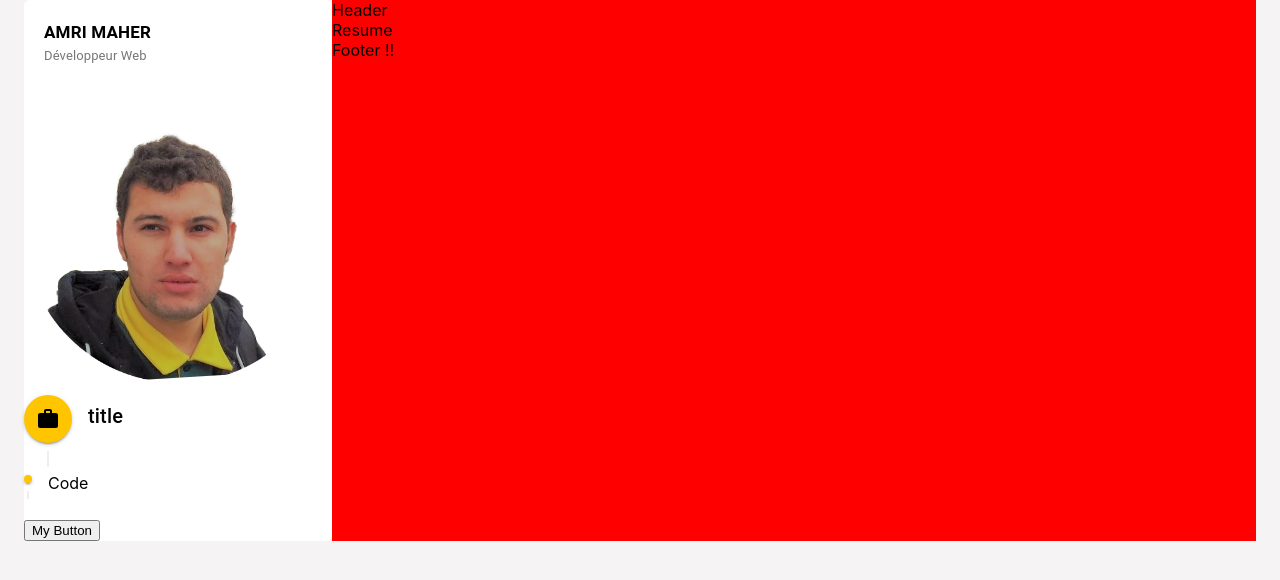
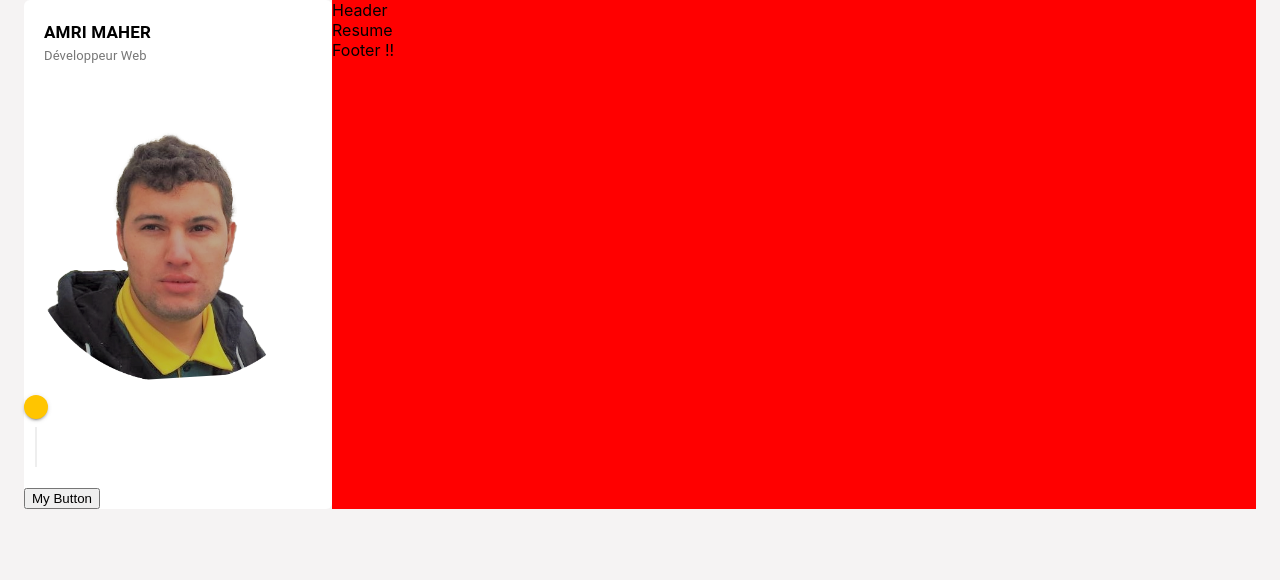
Before and after one commit to amri-coder/portfolioMaher, a React (Create React App) app: page / in a window 1280 px wide. Shown: the top 580 px of the page. Built offline with nearby package versions, Linux system fonts and the light colour scheme.

Commit message:
projet site web perso

```diff
--- a/src/components/Timeline/Timeline.css
+++ b/src/components/Timeline/Timeline.css
@@ -28,7 +28,7 @@
 /* Remaining Items */
 .timeline .timeline_dot {
     color: black !important;
-    background-color: var(--main-color) !important;
+    border-color: var(--main-color) !important;
     font-size: small !important;
     padding: 2px !important;
 }
@@ -38,3 +38,15 @@
     background-color: #eee !important;
 
 }
+.timeline .timeline_dot_header > .MuiSvgIcon-root {
+    font-size: 20px;
+    color: darkslategray;
+}
+
+.timeline .separator_padding {
+    padding-left: 18px !important;
+}
+.timeline .timeline_content {
+    padding-top: 0px !important;
+    margin-bottom: 20px;
+}
--- a/src/components/Timeline/Timeline.js
+++ b/src/components/Timeline/Timeline.js
@@ -17,35 +17,25 @@ const CustomTimeline = ({title,icon, children}) => {
 
                 <TimelineItem className={'timeline_firstItem'}>
                     <TimelineSeparator>
-                    <TimelineDot className={'timeline_dot_header'}>{<WorkIcon />}</TimelineDot>
+                    <TimelineDot className={'timeline_dot_header'}>
+                        {icon}
+                    </TimelineDot>
                     <TimelineConnector />
                     </TimelineSeparator>
                     <TimelineContent>
                         <Typography variant='h6' className={'timeline_header'}>
-                            {'title'}
+                            {title}
                         </Typography>
                     </TimelineContent>
                 </TimelineItem>
-
-
-
                 {children}
-
-
-                <TimelineItem>
-                    <CustomTimelineSeparator />
-                    <TimelineContent>Code</TimelineContent>
-                </TimelineItem>
-
-
-
         </Timeline>
     );
 };
 
 export const CustomTimelineSeparator =()=> (
                     <TimelineSeparator className={'separator_padding'}>
-                    <TimelineDot className={'timeline_dot'} />
+                    <TimelineDot variant={'outlined'} className={'timeline_dot'} />
                     <TimelineConnector />
                     </TimelineSeparator>
 )
```
